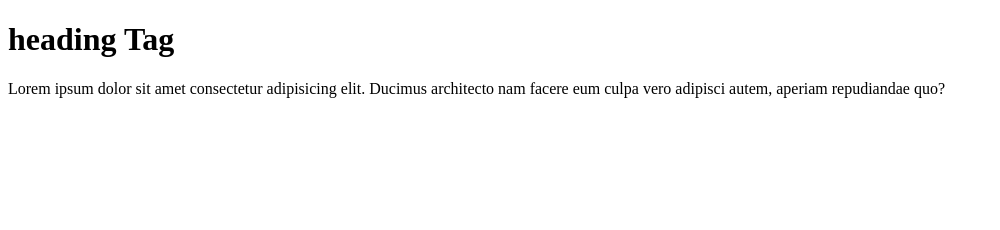
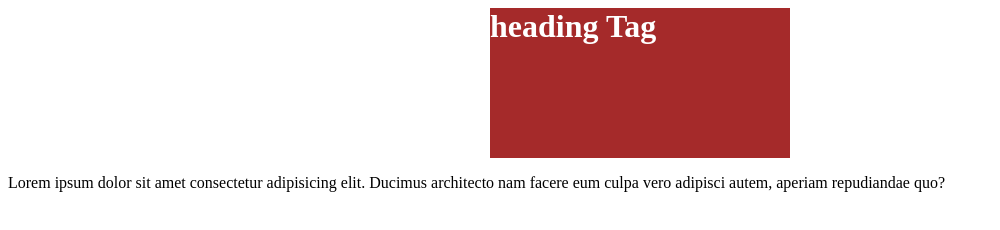
Before and after one commit to Masudhero/Masud--Rana, a plain HTML site: page index.html in a window 1280 px wide. Shown: the whole page, without its empty margins (0-1000 px from the left). Drawn offline with Linux system fonts and the light colour scheme.

Commit message:
hi my name is masud rana

```diff
--- a/index.html
+++ b/index.html
@@ -4,9 +4,11 @@
     <meta charset="UTF-8">
     <meta name="viewport" content="width=device-width, initial-scale=1.0">
     <title>javascript</title>
+    <link rel="stylesheet" href="style.css">
 </head>
 <body>
     <h1>heading Tag</h1>
     <p>Lorem ipsum dolor sit amet consectetur adipisicing elit. Ducimus architecto nam facere eum culpa vero adipisci autem, aperiam repudiandae quo?</p>
+
 </body>
 </html>
--- /dev/null
+++ b/style.css
@@ -0,0 +1,7 @@
+h1{
+    background-color: brown;
+    color: white;
+    height: 150px;
+    width: 300px;
+    margin: auto;
+}
```
